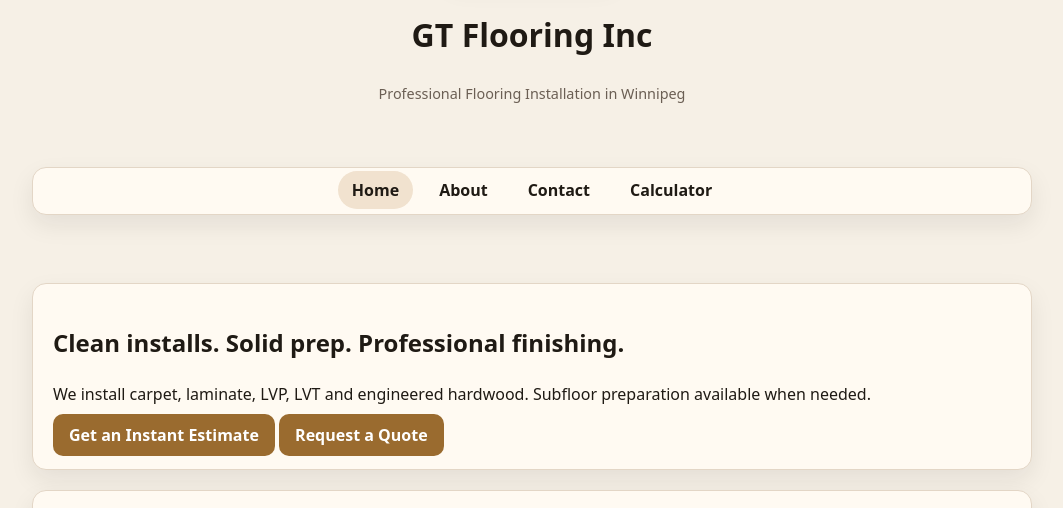
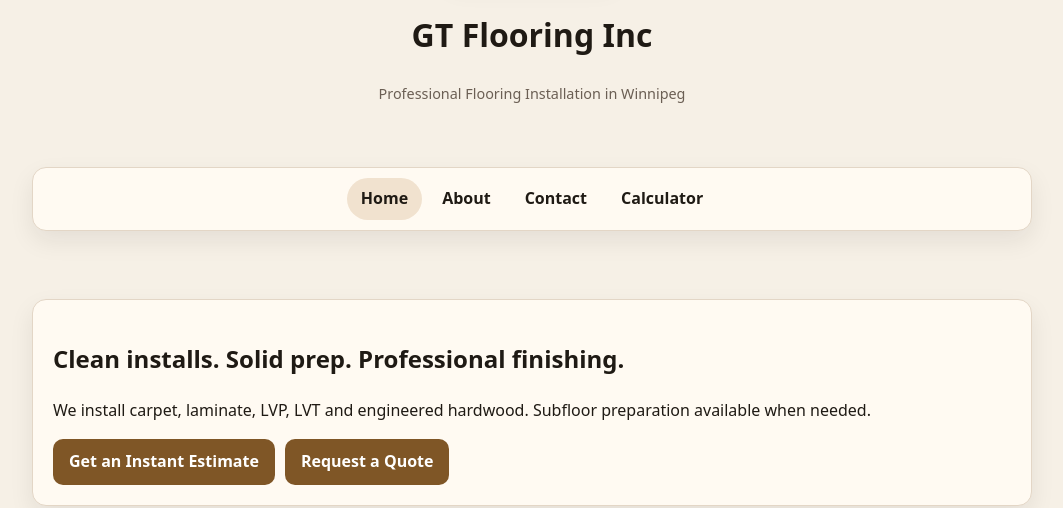
Before and after one commit to turgafur/gtflooring, a plain HTML site: page index.html in a window 1280 px wide. Shown: the part 66-574 px from the top of the page, without its empty margins (108-1171 px from the left). Drawn offline with Linux system fonts and the light colour scheme.

Commit message:
Improve navigation and action layout on narrow screens

```diff
--- a/styles.css
+++ b/styles.css
@@ -47,7 +47,8 @@ nav ul {
   padding: 10px;
   display: flex;
   justify-content: center;
-  gap: 12px;
+  flex-wrap: wrap;
+  gap: 6px;
   background: var(--panel);
   border: 1px solid var(--border);
   border-radius: var(--radius);
@@ -55,6 +56,7 @@ nav ul {
 }
 
 nav a {
+  display: block;
   text-decoration: none;
   color: var(--text);
   font-weight: 700;
@@ -83,9 +85,16 @@ nav a.current {
 }
 
 /* Buttons */
+.actions {
+  display: flex;
+  flex-wrap: wrap;
+  gap: 10px;
+}
+
 .btn,
 button {
-  background: var(--primary);
+  display: inline-block;
+  background: var(--primaryHover);
   color: white;
   padding: 10px 16px;
   border-radius: 10px;
@@ -97,7 +106,12 @@ button {
 
 .btn:hover,
 button:hover {
-  background: var(--primaryHover);
+  background: #65431e;
+}
+
+button:disabled {
+  opacity: 0.6;
+  cursor: default;
 }
 
 /* Grid */
```
